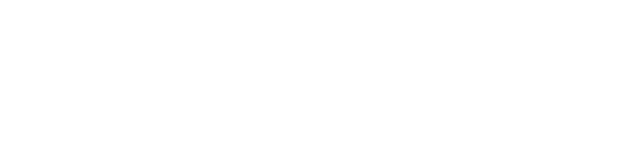
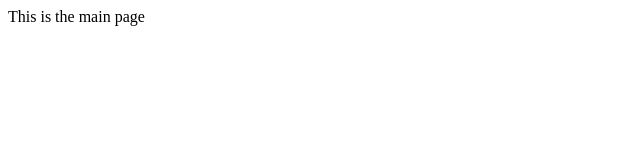
Before and after one commit to landw1re/git-demo, a plain HTML site: page index.html in a window 1280 px wide. Shown: the whole page, without its empty margins (0-640 px from the left). Drawn offline with Linux system fonts and the light colour scheme.

Commit message:
A few more changes for website

```diff
--- a/index.html
+++ b/index.html
@@ -7,7 +7,7 @@
 	<body>
 		<nav></nav>
 		<header></header>
-		<main</main>
+		<main>This is the main page</main>
 		<footer></footer>
 	</body>
 </html>
```
Also changed, not shown: 1 other file.
